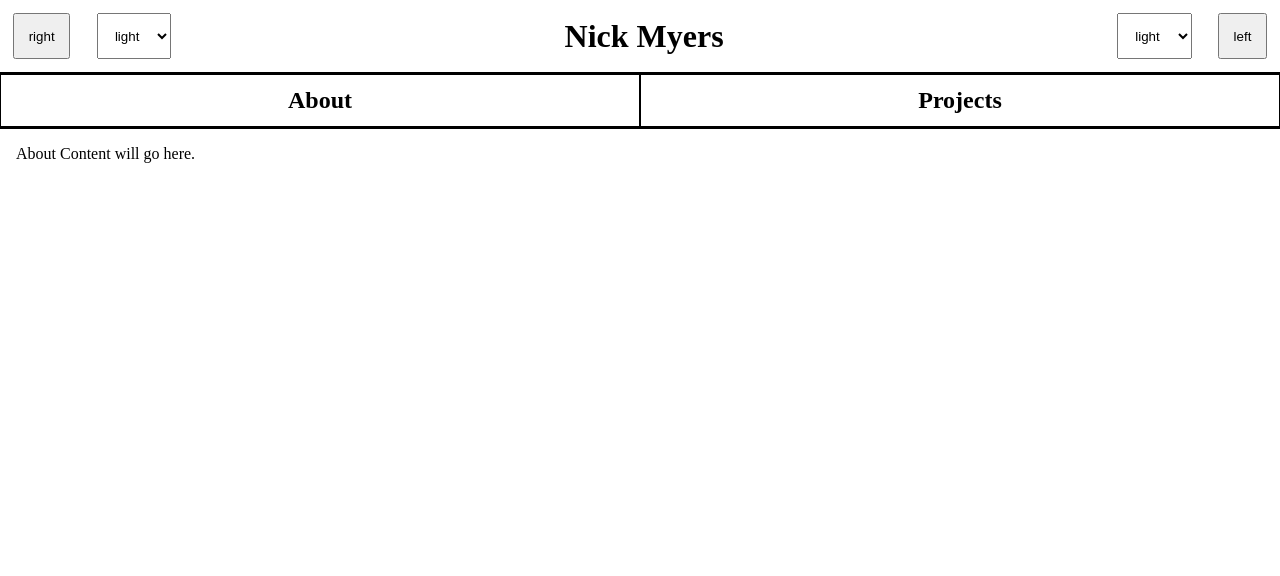
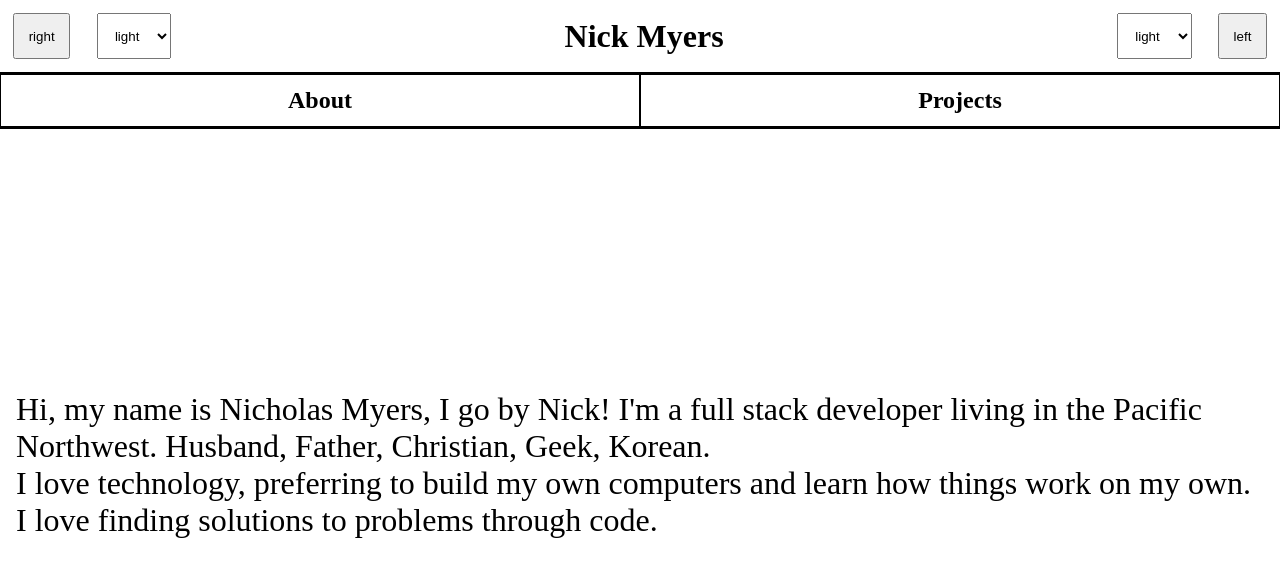
Before and after one commit to nicholas-myers/dev-portfolio, a React (Create React App) app: page / in a window 1280 px wide. Shown: the top 576 px of the page. Built offline with nearby package versions, Linux system fonts and the light colour scheme.

Commit message:
add about content and styling

```diff
--- a/src/components/About.tsx
+++ b/src/components/About.tsx
@@ -1,7 +1,10 @@
 const About = () => {
 
 return (
-    <div>About Content will go here.</div>
+    <div className="about-container">
+        <p>Hi, my name is Nicholas Myers, I go by Nick! I'm a full stack developer living in the Pacific Northwest. Husband, Father, Christian, Geek, Korean.</p>
+        <p>I love technology, preferring to build my own computers and learn how things work on my own. I love finding solutions to problems through code.</p>
+    </div>
 )
 }
 
--- a/src/data/project-list.ts
+++ b/src/data/project-list.ts
@@ -6,7 +6,7 @@ const projectList: Project[] = [
         url: "url.com",
         git: "github.com",
         description: "Tool to Automate conversion of fields",
-        tags: ["react", "typescript"]
+        tags: ["react", "typescript", "node", "mongodb", "MERN"]
     },
     {
         name: "Model View Controller",
@@ -50,6 +50,13 @@ const projectList: Project[] = [
         description: "Lorem ipsum is placeholder text commonly used in the graphic, print, and publishing industries for previewing layouts and visual mockups.",
         tags: ["react", "typescript"]
     },
+    {
+        name: "GIS",
+        url: "url.com",
+        git: "github.com",
+        description: "Lorem ipsum is placeholder text commonly used in the graphic, print, and publishing industries for previewing layouts and visual mockups.",
+        tags: ["react", "typescript"]
+    },
 ]
 
 export default projectList
--- a/src/index.css
+++ b/src/index.css
@@ -1,4 +1,5 @@
 @import "./styles/general.css";
 @import "./styles/header.css";
 @import "./styles/dashboard.css";
+@import "./styles/about.css";
 @import "./styles/projects.css";
--- /dev/null
+++ b/src/styles/about.css
@@ -0,0 +1,11 @@
+.about-container {
+    display: flex;
+    justify-content: center;
+    align-items: center;
+    flex-direction: column;
+    height: 80vh;
+}
+
+.about-container p {
+    font-size: 2em;
+}
```
